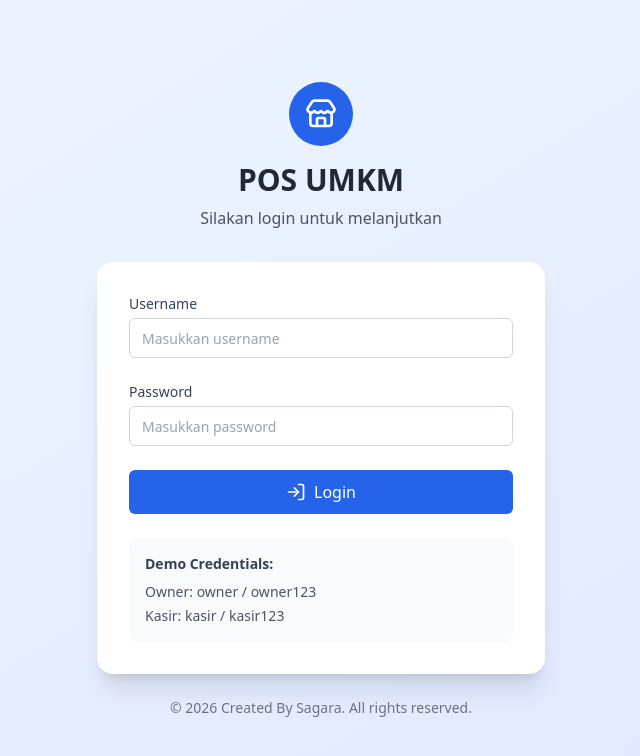
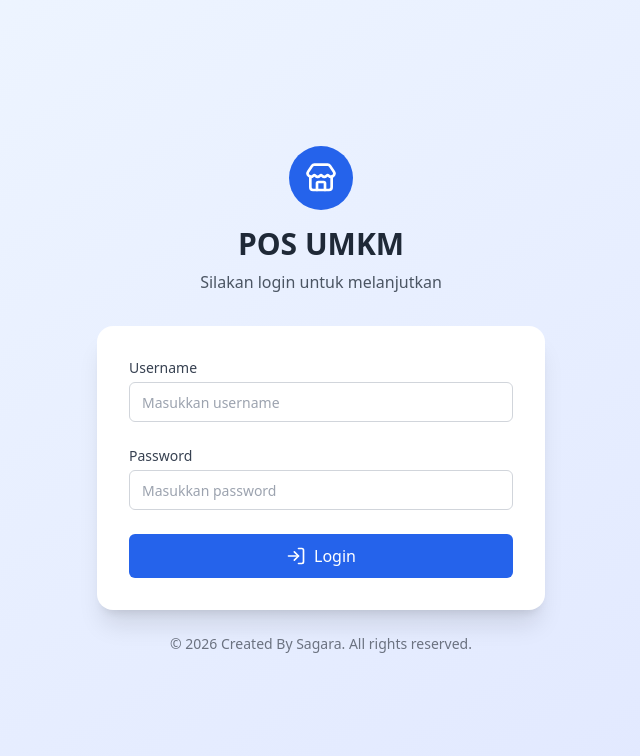
Before and after one commit to ardiynsyh/pos-umkm, a Next.js app: page /login in a window 1280 px wide. Shown: the top 756 px of the page, without its empty margins (319-959 px from the left). Built offline with nearby package versions, Linux system fonts and the light colour scheme.

Commit message:
Delete Demo User

```diff
--- a/app/login/page.tsx
+++ b/app/login/page.tsx
@@ -116,21 +116,6 @@ export default function LoginPage() {
               {isLoading ? 'Memproses...' : 'Login'}
             </Button>
           </form>
-
-          {/* Demo Credentials */}
-          <div className="mt-6 p-4 bg-gray-50 rounded-lg">
-            <p className="text-sm font-semibold text-gray-700 mb-2">
-              Demo Credentials:
-            </p>
-            <div className="space-y-1 text-sm text-gray-600">
-              <p>
-                <span className="font-medium">Owner:</span> owner / owner123
-              </p>
-              <p>
-                <span className="font-medium">Kasir:</span> kasir / kasir123
-              </p>
-            </div>
-          </div>
         </div>
 
         {/* Copyright */}
```
Also changed, not shown: 1 other file (tests, documents, lock files or other folders).
